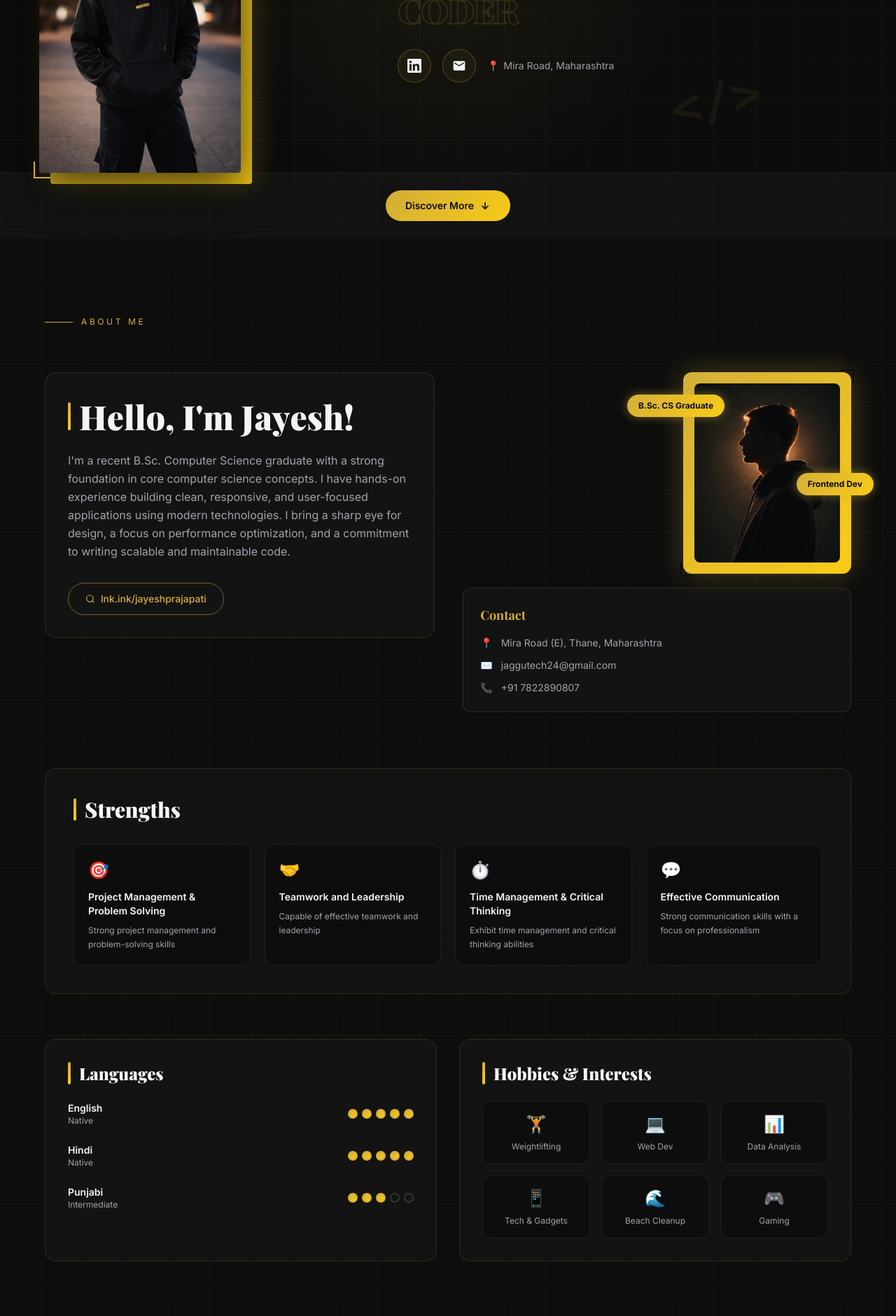
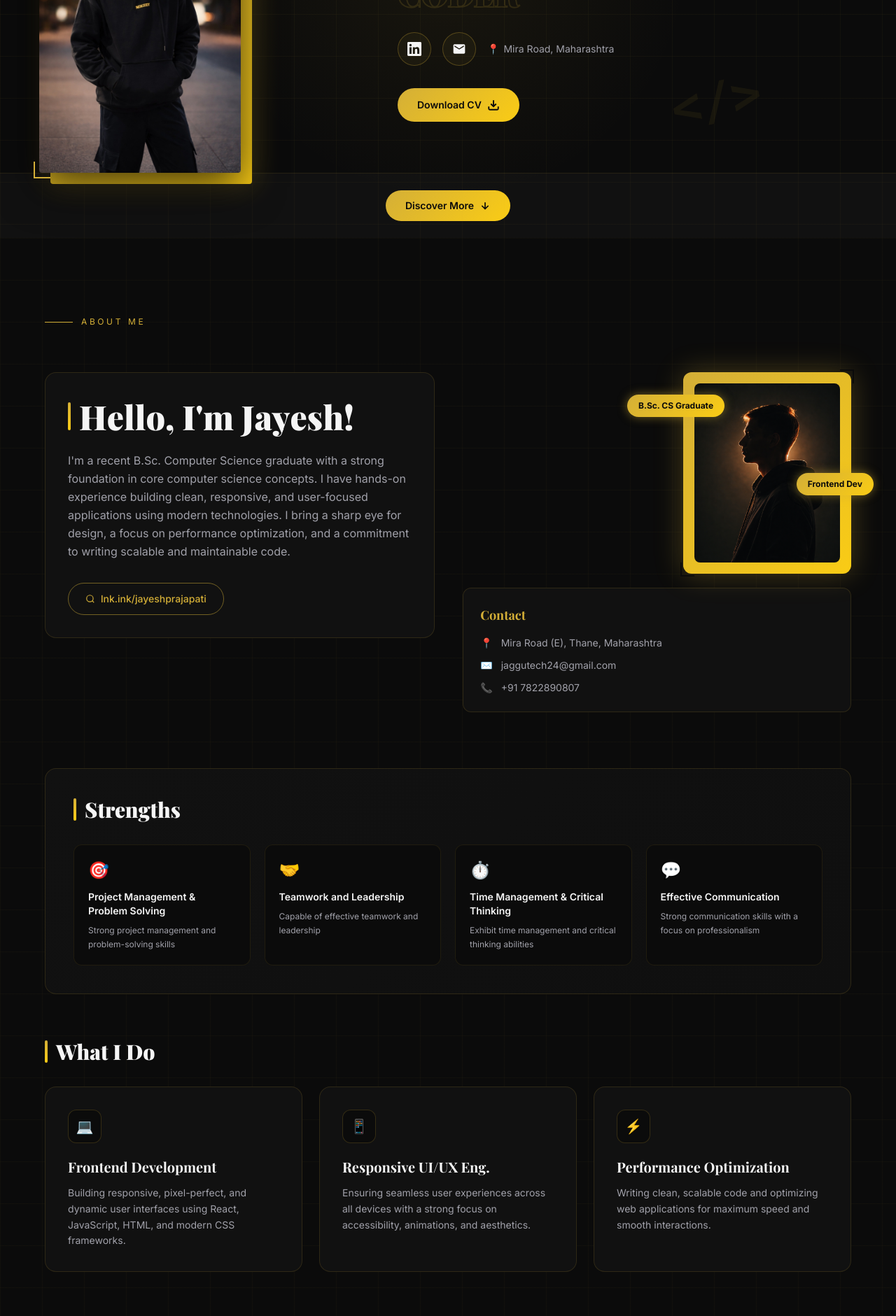
Before and after one commit to jaggutech24-maker/portfolio-website, a React (Vite) app: page / in a window 1280 px wide. Shown: the part 460-2341 px from the top of the page at 70% size. Built offline with nearby package versions, Linux system fonts and the light colour scheme; a web font is replaced by a local one.

Commit message:
Update portfolio: Add live links, services section, CV download, currently working on block, and updated contact info

```diff
--- a/src/components/About.tsx
+++ b/src/components/About.tsx
@@ -196,6 +196,43 @@ export default function About() {
           </div>
         </motion.div>
 
+        {/* What I Do (Services) */}
+        <motion.div
+           variants={fadeUp}
+           initial="hidden"
+           whileInView="visible"
+           viewport={{ once: false, amount: 0.15 }}
+           className="mb-16"
+        >
+          <div className="flex items-center gap-3 mb-8">
+            <div className="w-1 h-8 rounded-full" style={{ background: 'linear-gradient(180deg,#D4AF37,#FACC15)' }} />
+            <h3 className="font-playfair font-black text-3xl text-[#F5F5F5]">What I Do</h3>
+          </div>
+          <div className="grid grid-cols-1 md:grid-cols-3 gap-6">
+            {[
+              { title: 'Frontend Development', desc: 'Building responsive, pixel-perfect, and dynamic user interfaces using React, JavaScript, HTML, and modern CSS frameworks.', icon: '💻' },
+              { title: 'Responsive UI/UX Eng.', desc: 'Ensuring seamless user experiences across all devices with a strong focus on accessibility, animations, and aesthetics.', icon: '📱' },
+              { title: 'Performance Optimization', desc: 'Writing clean, scalable code and optimizing web applications for maximum speed and smooth interactions.', icon: '⚡' },
+            ].map((service, i) => (
+              <motion.div
+                key={i}
+                custom={i}
+                variants={fadeUp}
+                initial="hidden"
+                whileInView="visible"
+                viewport={{ once: false, amount: 0.2 }}
+                className="bg-[#111111] border border-[#D4AF37]/15 rounded-2xl p-8 hover:border-[#D4AF37]/40 hover:shadow-[0_0_25px_rgba(212,175,55,0.1)] transition-all duration-300 group"
+              >
+                <div className="w-12 h-12 flex items-center justify-center rounded-xl bg-[#0B0B0B] border border-[#D4AF37]/20 mb-5 group-hover:scale-110 transition-transform duration-300">
+                  <span className="text-xl">{service.icon}</span>
+                </div>
+                <h4 className="font-playfair font-bold text-xl text-[#F5F5F5] mb-3 group-hover:text-[#FACC15] transition-colors">{service.title}</h4>
+                <p className="text-[#A1A1AA] text-sm leading-relaxed font-inter">{service.desc}</p>
+              </motion.div>
+            ))}
+          </div>
+        </motion.div>
+
         {/* Languages & Hobbies */}
         <div className="grid grid-cols-1 md:grid-cols-2 gap-8">
           {/* Languages */}
--- a/src/components/Contact.tsx
+++ b/src/components/Contact.tsx
@@ -91,6 +91,8 @@ export default function Contact() {
                   icon: <path d="M22 16.92v3a2 2 0 01-2.18 2 19.79 19.79 0 01-8.63-3.07A19.5 19.5 0 013.07 9.8a19.79 19.79 0 01-3.07-8.68A2 2 0 012.18 1h3a2 2 0 012 1.72c.127.96.361 1.903.7 2.81a2 2 0 01-.45 2.11L6.91 8.09a16 16 0 006 6l1.46-1.46a2 2 0 012.11-.45c.907.339 1.85.573 2.81.7A2 2 0 0122 14.92z"/> },
                 { type: 'LinkedIn', value: 'lnk.ink/jayeshprajapati', href: 'https://lnk.ink/jayeshprajapati',
                   icon: <><path d="M16 8a6 6 0 016 6v7h-4v-7a2 2 0 00-2-2 2 2 0 00-2 2v7h-4v-7a6 6 0 016-6z"/><rect x="2" y="9" width="4" height="12"/><circle cx="4" cy="4" r="2"/></> },
+                { type: 'GitHub', value: 'github.com/jayeshprajapati', href: 'https://github.com/jayeshprajapati',
+                  icon: <path d="M12 2C6.477 2 2 6.477 2 12c0 4.42 2.87 8.17 6.84 9.5.5.08.66-.23.66-.5v-1.69c-2.77.6-3.36-1.34-3.36-1.34-.45-1.15-1.11-1.46-1.11-1.46-.9-.62.07-.6.07-.6 1 .07 1.53 1.03 1.53 1.03.87 1.52 2.34 1.07 2.91.83.09-.65.35-1.09.63-1.34-2.22-.25-4.55-1.11-4.55-4.92 0-1.11.38-2 1.03-2.71-.1-.25-.45-1.29.1-2.64 0 0 .84-.27 2.75 1.02.79-.22 1.65-.33 2.5-.33.85 0 1.71.11 2.5.33 1.91-1.29 2.75-1.02 2.75-1.02.55 1.35.2 2.39.1 2.64.65.71 1.03 1.6 1.03 2.71 0 3.82-2.34 4.66-4.57 4.91.36.31.69.92.69 1.85V21c0 .27.16.59.67.5C19.14 20.16 22 16.42 22 12A10 10 0 0012 2z"/> },
               ].map((link, i) => (
                 <motion.a
                   key={i}
@@ -180,6 +182,14 @@ export default function Contact() {
                   </>
                 ) : sent ? '✓ Message Sent!' : error ? '✕ Error! Try again.' : 'Send Message →'}
               </button>
+
+              <div className="flex items-center justify-center gap-2 text-[#A1A1AA] text-xs font-inter mt-1 opacity-80">
+                <svg width="14" height="14" viewBox="0 0 24 24" fill="none" stroke="currentColor" strokeWidth="2">
+                  <circle cx="12" cy="12" r="10"/><polyline points="12 6 12 12 16 14"/>
+                </svg>
+                <span>Typical Response Time: &lt; 24 Hours</span>
+              </div>
+
               {error && (
                 <p className="text-red-400 text-xs mt-1 font-inter text-center">
                   Something went wrong. Please try again or email me directly.
--- a/src/components/Hero.tsx
+++ b/src/components/Hero.tsx
@@ -197,6 +197,21 @@ export default function Hero() {
               <span className="text-[#D4AF37]">📍</span> Mira Road, Maharashtra
             </span>
           </motion.div>
+
+          {/* Download CV */}
+          <motion.div
+            initial={{ opacity: 0, y: 20 }}
+            animate={{ opacity: 1, y: 0 }}
+            transition={{ duration: 0.8, delay: 1 }}
+          >
+            <a href="#" download="Jayesh_Resume.pdf" className="group flex items-center gap-2 text-[#0B0B0B] font-semibold text-sm px-7 py-3.5 rounded-full transition-all duration-300 hover:scale-105 hover:shadow-[0_0_24px_rgba(212,175,55,0.5)] w-fit"
+              style={{ background: 'linear-gradient(135deg,#D4AF37,#FACC15)' }}>
+              <span>Download CV</span>
+              <svg width="18" height="18" viewBox="0 0 24 24" fill="none" stroke="currentColor" strokeWidth="2.5" className="group-hover:translate-y-1 transition-transform">
+                <path d="M21 15v4a2 2 0 0 1-2 2H5a2 2 0 0 1-2-2v-4M7 10l5 5 5-5M12 15V3"/>
+              </svg>
+            </a>
+          </motion.div>
         </div>
       </div>
 
--- a/src/components/Projects.tsx
+++ b/src/components/Projects.tsx
@@ -15,18 +15,24 @@ export default function Projects() {
       title: 'Know Your Expense Tracker',
       tech: ['JavaScript', 'HTML', 'CSS'],
       desc: 'Designed and developed a mobile-responsive expense tracking application to help users manage personal finances. The project involved gathering functional requirements, creating a user-friendly interface, and implementing business logic for real-time calculations and data management.',
+      github: '#',
+      liveDemo: '#'
     },
     {
       year: '2024',
       title: 'Art Gallery Management System',
       tech: ['HTML', 'CSS', 'PHP', 'MySQL'],
       desc: 'Built a full-stack art gallery management system with features for gallery owners to manage artworks, exhibitions, and visitor records. Implemented secure database operations and a clean admin dashboard.',
+      github: '#',
+      liveDemo: '#'
     },
     {
       year: '2024',
       title: 'Sorting Visualizer',
       tech: ['React.js', 'Tailwind CSS'],
       desc: 'Interactive sorting algorithm visualizer built with React.js and Tailwind CSS. Supports multiple algorithms including Bubble Sort, Selection Sort, Merge Sort, and Quick Sort with real-time visual animation and speed control.',
+      github: '#',
+      liveDemo: '#'
     },
   ]
 
@@ -125,17 +131,49 @@ export default function Projects() {
                 {proj.desc}
               </p>
 
-              {/* Arrow */}
-              <div className="mt-8 flex items-center gap-2 text-sm font-medium text-[#D4AF37]/50 group-hover:text-[#D4AF37] transition-all duration-300">
-                <span>View project</span>
-                <svg width="14" height="14" viewBox="0 0 24 24" fill="none" stroke="currentColor" strokeWidth="2"
-                  className="group-hover:translate-x-1 transition-transform duration-300">
-                  <path d="M5 12h14M12 5l7 7-7 7"/>
-                </svg>
+              {/* Links */}
+              <div className="mt-8 flex items-center gap-4 text-sm font-medium">
+                {proj.liveDemo && (
+                  <a href={proj.liveDemo} target="_blank" rel="noopener noreferrer" className="flex items-center gap-1.5 text-[#D4AF37]/50 hover:text-[#D4AF37] transition-all duration-300 group/link">
+                    <span>Live Demo</span>
+                    <svg width="14" height="14" viewBox="0 0 24 24" fill="none" stroke="currentColor" strokeWidth="2"
+                      className="group-hover/link:-translate-y-0.5 group-hover/link:translate-x-0.5 transition-transform duration-300">
+                      <path d="M7 17L17 7M17 7H7M17 7v10"/>
+                    </svg>
+                  </a>
+                )}
+                {proj.github && (
+                  <a href={proj.github} target="_blank" rel="noopener noreferrer" className="flex items-center gap-1.5 text-[#D4AF37]/50 hover:text-[#D4AF37] transition-all duration-300 group/link">
+                    <span>GitHub</span>
+                    <svg width="14" height="14" viewBox="0 0 24 24" fill="currentColor" className="group-hover/link:scale-110 transition-transform duration-300">
+                      <path d="M12 2C6.477 2 2 6.477 2 12c0 4.42 2.87 8.17 6.84 9.5.5.08.66-.23.66-.5v-1.69c-2.77.6-3.36-1.34-3.36-1.34-.45-1.15-1.11-1.46-1.11-1.46-.9-.62.07-.6.07-.6 1 .07 1.53 1.03 1.53 1.03.87 1.52 2.34 1.07 2.91.83.09-.65.35-1.09.63-1.34-2.22-.25-4.55-1.11-4.55-4.92 0-1.11.38-2 1.03-2.71-.1-.25-.45-1.29.1-2.64 0 0 .84-.27 2.75 1.02.79-.22 1.65-.33 2.5-.33.85 0 1.71.11 2.5.33 1.91-1.29 2.75-1.02 2.75-1.02.55 1.35.2 2.39.1 2.64.65.71 1.03 1.6 1.03 2.71 0 3.82-2.34 4.66-4.57 4.91.36.31.69.92.69 1.85V21c0 .27.16.59.67.5C19.14 20.16 22 16.42 22 12A10 10 0 0012 2z"/>
+                    </svg>
+                  </a>
+                )}
               </div>
             </motion.div>
           ))}
         </div>
+
+        {/* Active Project / Currently Working On */}
+        <motion.div variants={fadeUp} initial="hidden" whileInView="visible" viewport={{ once: false, amount: 0.2 }}
+          className="mb-20 bg-gradient-to-r from-[#111111] to-[#0B0B0B] border border-[#D4AF37]/20 rounded-2xl p-8 flex flex-col md:flex-row items-center justify-between gap-8 relative overflow-hidden"
+        >
+          <div className="absolute top-0 right-0 w-32 h-32 bg-[#D4AF37]/5 blur-3xl rounded-full pointer-events-none" />
+          <div>
+            <div className="flex items-center gap-3 mb-3">
+              <span className="relative flex h-3 w-3">
+                <span className="animate-ping absolute inline-flex h-full w-full rounded-full bg-[#D4AF37] opacity-75"></span>
+                <span className="relative inline-flex rounded-full h-3 w-3 bg-[#D4AF37]"></span>
+              </span>
+              <h3 className="text-[#F5F5F5] font-playfair font-bold text-2xl">Currently Working On</h3>
+            </div>
+            <p className="text-[#A1A1AA] text-sm font-inter">Exploring Advanced Frontend Frameworks, 3D Web Animations, and scaling apps with modern databases.</p>
+          </div>
+          <div className="flex-shrink-0">
+             <span className="bg-[#D4AF37]/10 border border-[#D4AF37]/30 text-[#D4AF37] px-5 py-2.5 rounded-full text-sm font-medium">Continuous Learning</span>
+          </div>
+        </motion.div>
 
         {/* Tech Stack */}
         <motion.div variants={fadeUp} initial="hidden" whileInView="visible" viewport={{ once: false, amount: 0.2 }}>
```
